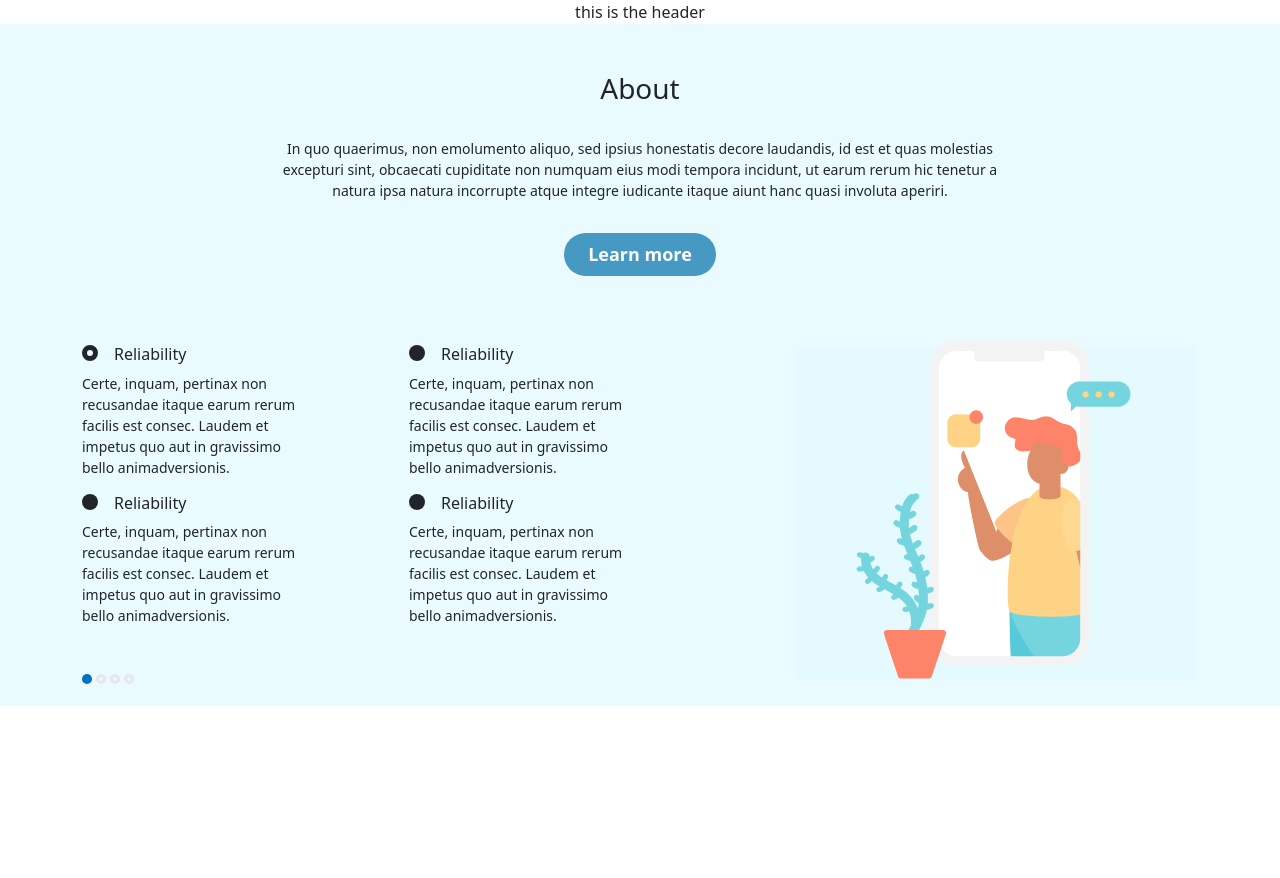
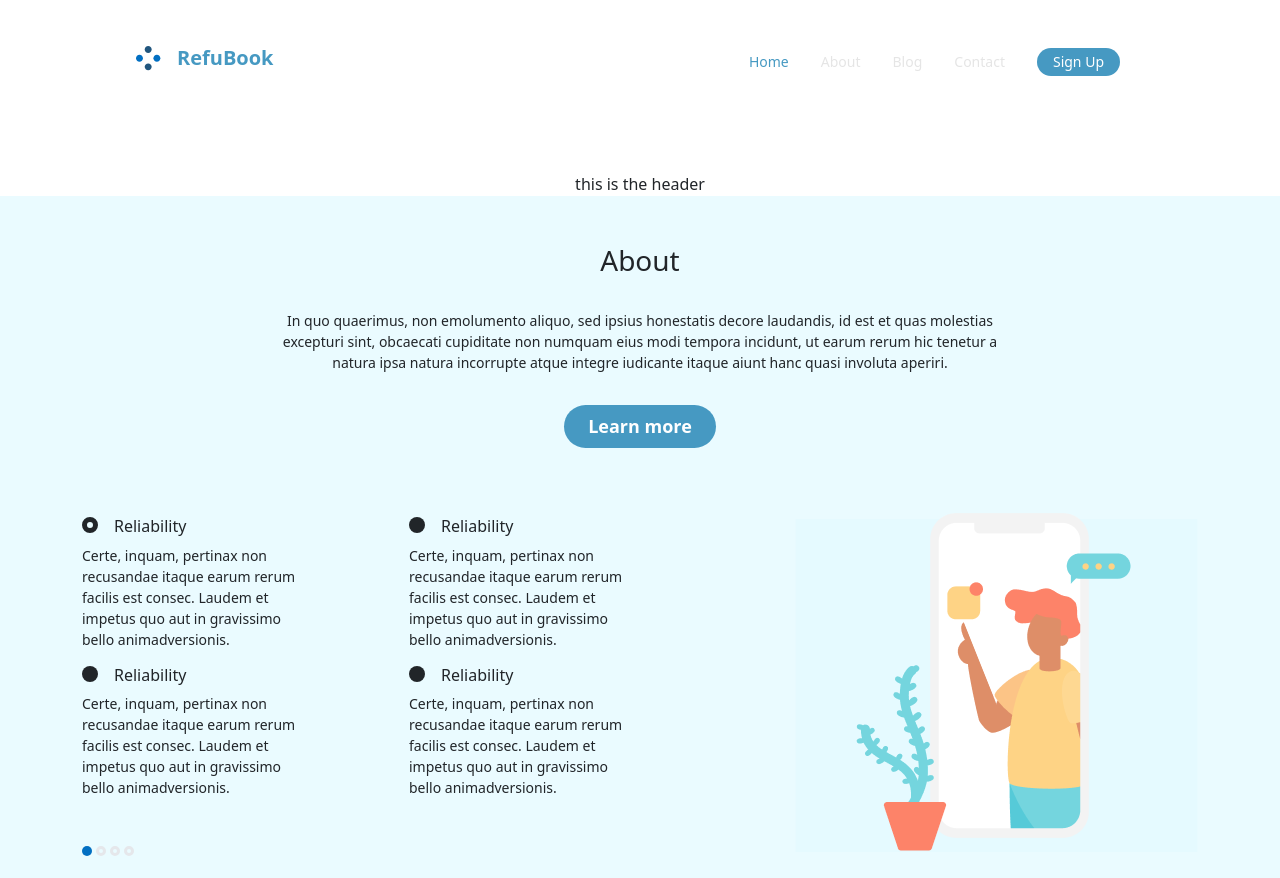
Before and after one commit to nisreenH/RefuBook-Capstone-Project-2022, a React (Create React App) app: page / in a window 1280 px wide. Before the commit the page ends 800 px from the top, so only its background shows below. Built offline with nearby package versions, Linux system fonts and the light colour scheme.

Commit message:
Navbar Fixes #1

```diff
--- a/src/App.js
+++ b/src/App.js
@@ -1,9 +1,10 @@
 import React from 'react';
 import About from './components/Home/AboutSection';
-
+import Navbar from './components/Home/Navbar/Navbar';
 function App() {
   return (
     <div className="App">
+      <Navbar />
       <header>this is the header</header>
       <About />
     </div>
--- /dev/null
+++ b/src/components/Home/Navbar/Navbar.js
@@ -0,0 +1,124 @@
+import { React, useState } from 'react';
+
+export default function Navbar() {
+  const [navbar, setNavbar] = useState(false);
+  return (
+    <nav className="w-full bg-white px-28 mb-10">
+      <div className="justify-between px-4 mx-auto lg:max-w-7xl md:items-center md:flex md:px-8">
+        <div>
+          <div className="flex items-center justify-between md:py-5 md:block">
+            <p className="flex items-center gap-3">
+              <svg
+                width="25"
+                height="25"
+                viewBox="0 0 25 25"
+                fill="none"
+                xmlns="http://www.w3.org/2000/svg"
+              >
+                <path
+                  fillRule="evenodd"
+                  clipRule="evenodd"
+                  d="M0 12.1722C0 10.2515 1.55983 8.69446 3.48056 8.69446C5.40128 8.69446 6.96111 10.2515 6.96111 12.1722C6.96111 14.093 5.40128 15.65 3.48056 15.65C1.55983 15.65 0 14.093 0 12.1722Z"
+                  fill="#026FC2"
+                />
+                <path
+                  fillRule="evenodd"
+                  clipRule="evenodd"
+                  d="M8.70142 20.8667C8.70142 18.946 10.2612 17.3889 12.182 17.3889C14.1027 17.3889 15.6625 18.946 15.6625 20.8667C15.6625 22.7874 14.1027 24.3445 12.182 24.3445C10.2612 24.3445 8.70142 22.7874 8.70142 20.8667Z"
+                  fill="#21567E"
+                />
+                <path
+                  fillRule="evenodd"
+                  clipRule="evenodd"
+                  d="M17.4028 12.1722C17.4028 10.2515 18.9627 8.69446 20.8834 8.69446C22.8041 8.69446 24.3639 10.2515 24.3639 12.1722C24.3639 14.093 22.8041 15.65 20.8834 15.65C18.9627 15.65 17.4028 14.093 17.4028 12.1722Z"
+                  fill="#026FC2"
+                />
+                <path
+                  fillRule="evenodd"
+                  clipRule="evenodd"
+                  d="M8.70142 3.47778C8.70142 1.55705 10.2612 0 12.182 0C14.1027 0 15.6625 1.55705 15.6625 3.47778C15.6625 5.3985 14.1027 6.95556 12.182 6.95556C10.2612 6.95556 8.70142 5.3985 8.70142 3.47778Z"
+                  fill="#21567E"
+                />
+              </svg>
+              <span className="self-center text-xl font-semibold whitespace-nowrap text-prim">
+                RefuBook
+              </span>
+            </p>
+            <div className="md:hidden">
+              <button
+                className="p-2 text-gray-700 rounded-md outline-none focus:border-gray-400 focus:border"
+                onClick={() => setNavbar(!navbar)}
+                data-collapse-toggle="navbar-default"
+                type="button"
+                aria-expanded="false"
+              >
+                {navbar ? (
+                  <svg
+                    xmlns="http://www.w3.org/2000/svg"
+                    className="w-6 h-6"
+                    viewBox="0 0 20 20"
+                    fill="currentColor"
+                  >
+                    <path
+                      fillRule="evenodd"
+                      d="M4.293 4.293a1 1 0 011.414 0L10 8.586l4.293-4.293a1 1 0 111.414 1.414L11.414 10l4.293 4.293a1 1 0 01-1.414 1.414L10 11.414l-4.293 4.293a1 1 0 01-1.414-1.414L8.586 10 4.293 5.707a1 1 0 010-1.414z"
+                      clipRule="evenodd"
+                    />
+                  </svg>
+                ) : (
+                  <svg
+                    xmlns="http://www.w3.org/2000/svg"
+                    className="w-6 h-6"
+                    fill="none"
+                    viewBox="0 0 24 24"
+                    stroke="currentColor"
+                    strokeWidth={2}
+                  >
+                    <path
+                      strokeLinecap="round"
+                      strokeLinejoin="round"
+                      d="M4 6h16M4 12h16M4 18h16"
+                    />
+                  </svg>
+                )}
+              </button>
+            </div>
+          </div>
+        </div>
+        <div>
+          <div
+            className={`flex-1 justify-self-center w-full  md:block md:pb-0 md:mt-0 ${
+              navbar ? 'block' : 'hidden'
+            }`}
+          >
+            <ul className="text-lightgray flex flex-col p-4 mt-4 items-center justify-center  rounded-lg bg-gray-50 md:flex-row md:space-x-8 md:mt-0 md:text-sm md:font-medium md:border-0 md:bg-white">
+              <li>
+                <p className="text-prim font-normal hover:font-bold">Home</p>
+              </li>
+              <li>
+                <p className="font-normal hover:font-bold hover:text-gray-300">
+                  About
+                </p>
+              </li>
+              <li>
+                <p className="font-normal hover:font-bold hover:text-gray-300">
+                  Blog
+                </p>
+              </li>
+              <li>
+                <p className="font-normal hover:font-bold hover:text-gray-300">
+                  Contact
+                </p>
+              </li>
+              <li>
+                <p className="bg-prim text-white py-1 px-3 rounded-full hover:bg-lightgray ">
+                  Sign Up
+                </p>
+              </li>
+            </ul>
+          </div>
+        </div>
+      </div>
+    </nav>
+  );
+}
--- a/tailwind.config.js
+++ b/tailwind.config.js
@@ -3,14 +3,13 @@ module.exports = {
   content: ['./src/**/*.{js,jsx,ts,tsx}'],
   theme: {
     extend: {
-       colors: {
-      prim: '#4699C2',
-      sec: '#E5FAFF',
-      lightRed: '#FD9E71',
+      colors: {
+        prim: '#4699C2',
+        sec: '#E5FAFF',
+        lightRed: '#FD9E71',
+        lightgray: '#E5E5E5',
+      },
     },
-
-  },
-
   },
   plugins: [],
 };
```
Also changed, not shown: 1 other file (tests, documents, lock files or other folders).
